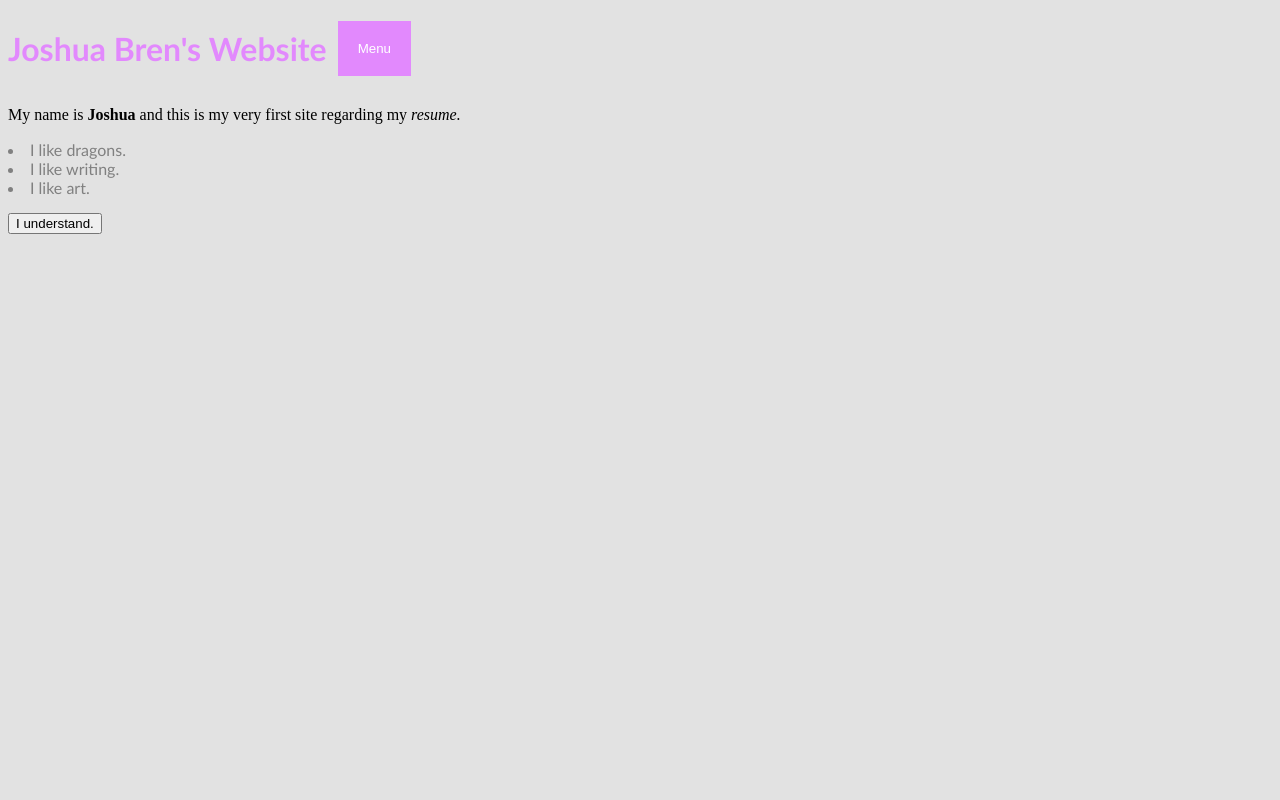
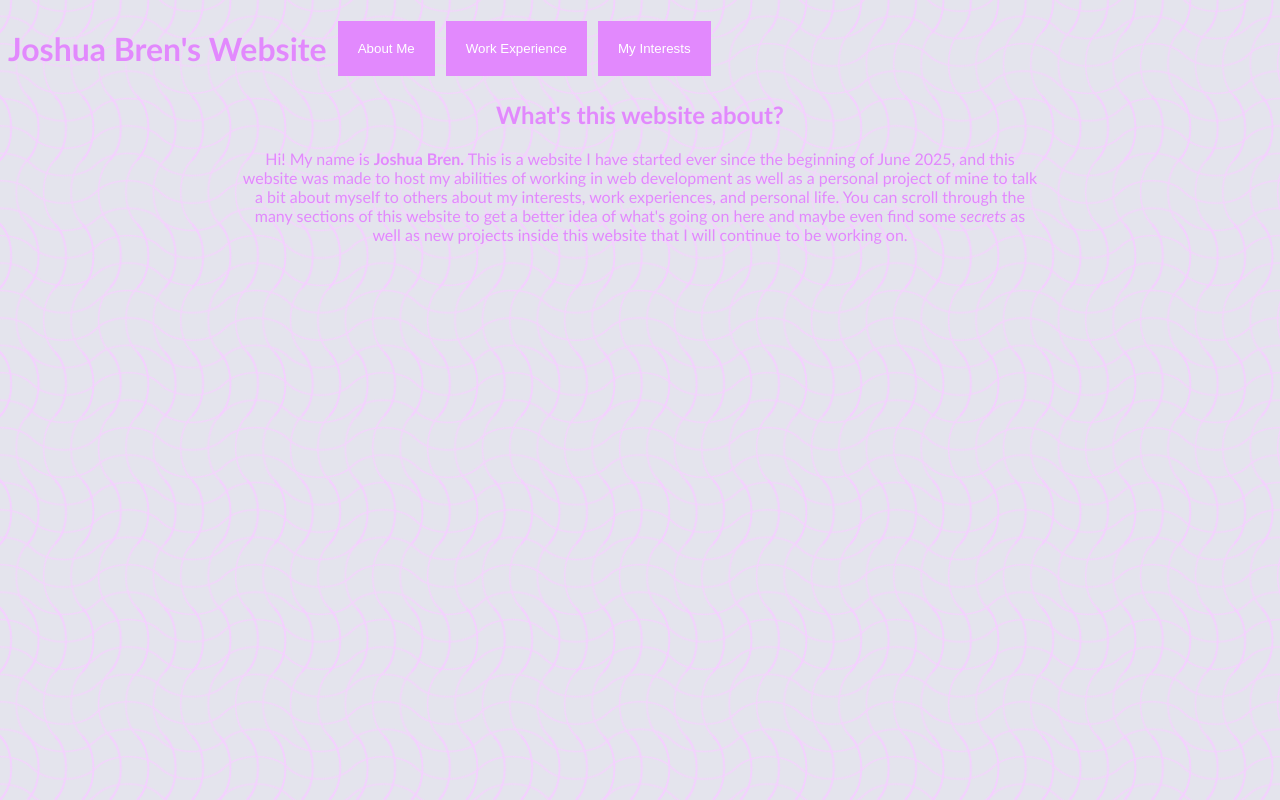
Before and after one commit to Prodigy4715/JoshuaWebsite, a plain HTML site: page index.html in a window 1280 px wide. Drawn offline with Linux system fonts and the light colour scheme.

Commit message:
Fleshing Out
I am now taking away pretty much all the test element and now making things for the website that will stick!

```diff
--- a/index.html
+++ b/index.html
@@ -11,7 +11,23 @@
             <div class="header">
             <h1>Joshua Bren's Website</h1>
             <div class="dropdown">
-                <button class="dropbtn">Menu</button>
+                <button class="dropbtn">About Me</button>
+                <div class="dropdown-content">
+                    <a href="#">About Me</a>
+                    <a href="#">My Work Experience</a>
+                    <a href="#">My Interests and Hobbies</a>
+                </div>
+            </div>
+            <div class="dropdown">
+                <button class="dropbtn">Work Experience</button>
+                <div class="dropdown-content">
+                    <a href="#">About Me</a>
+                    <a href="#">My Work Experience</a>
+                    <a href="#">My Interests and Hobbies</a>
+                </div>
+            </div>
+            <div class="dropdown">
+                <button class="dropbtn">My Interests</button>
                 <div class="dropdown-content">
                     <a href="#">About Me</a>
                     <a href="#">My Work Experience</a>
@@ -19,11 +35,12 @@
                 </div>
             </div>
         </div>
-            <p> My name is <strong> Joshua </strong> and this is my very first site regarding my <em> resume. </em> </p>
-            <li> I like dragons. </li>
-            <li> I like writing. </li>
-            <li> I like art. </li>
-            <p> <button> I understand. </button> </p>
+            <h2 class="first"> What's this website about?</h2>
+            <p class="first">Hi! My name is <strong>Joshua Bren.</strong> This is a website I have started ever since the beginning of June 2025, and this website was made
+                to host my abilities of working in web development as well as a personal project of mine to talk a bit about myself to others about my interests,
+                work experiences, and personal life. You can scroll through the many sections of this website to get a better idea of what's going on here and maybe
+                even find some <em>secrets</em> as well as new projects inside this website that I will continue to be working on.
+            </p>
         </body>
     </head>
 </html>
--- a/js.css
+++ b/js.css
@@ -1,5 +1,12 @@
 body {
-    background-color: #e2e2e2;
+    background-color: #ebebeb;
+	background:
+		  radial-gradient(farthest-side at -33.33% 50%,#0000 52%,rgb(244, 209, 255) 54% 57%,#0000 59%) 0 calc(128px/2),
+		  radial-gradient(farthest-side at 50% 133.33%,#0000 52%,rgb(244, 212, 253),#0000 59%) calc(128px/2) 0,
+		  radial-gradient(farthest-side at 133.33% 50%,#0000 52%,rgb(244, 212, 253),#0000 59%),
+		  radial-gradient(farthest-side at 50% -33.33%,#0000 52%,rgb(244, 212, 253),#0000 59%),
+		  #E4E4ED;
+	background-size: calc(128px/4.667) 128px,128px calc(128px/4.667);
 }
 li {
     font-family: 'Trebuchet MS', 'Lucida Sans Unicode', 'Lucida Grande', 'Lucida Sans', Arial, sans-serif;
@@ -35,3 +42,12 @@ h1 {
   display: flex;
   align-items: center;
 }
+.first {
+  font-family: 'Trebuchet MS', 'Lucida Sans Unicode', 'Lucida Grande', 'Lucida Sans', Arial, sans-serif;
+  color: rgb(226, 137, 253);
+  text-align: center;
+  max-width: 800px;
+  padding: 10px 50px;
+  margin: auto;
+  display: block;
+}
```
